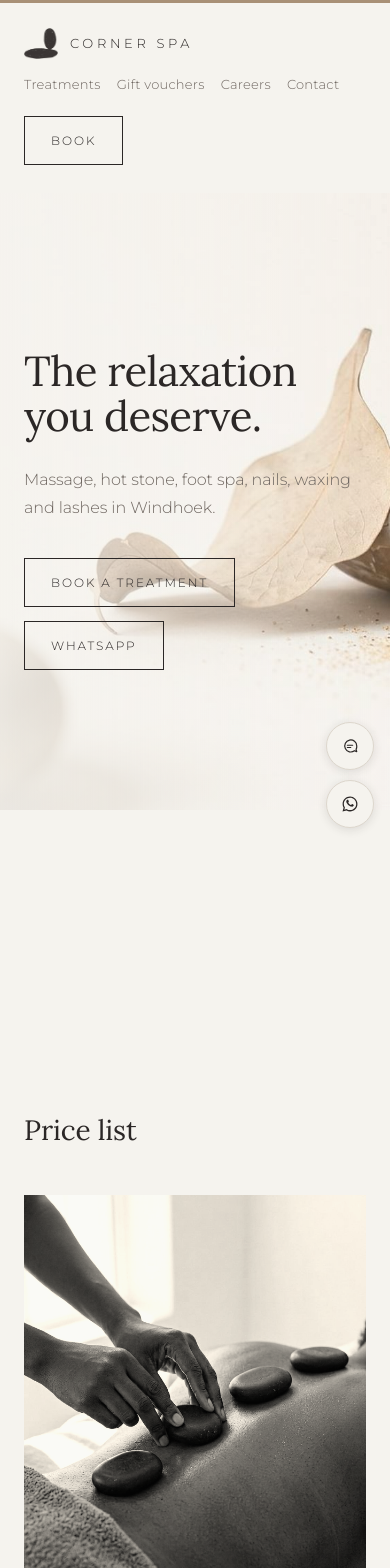
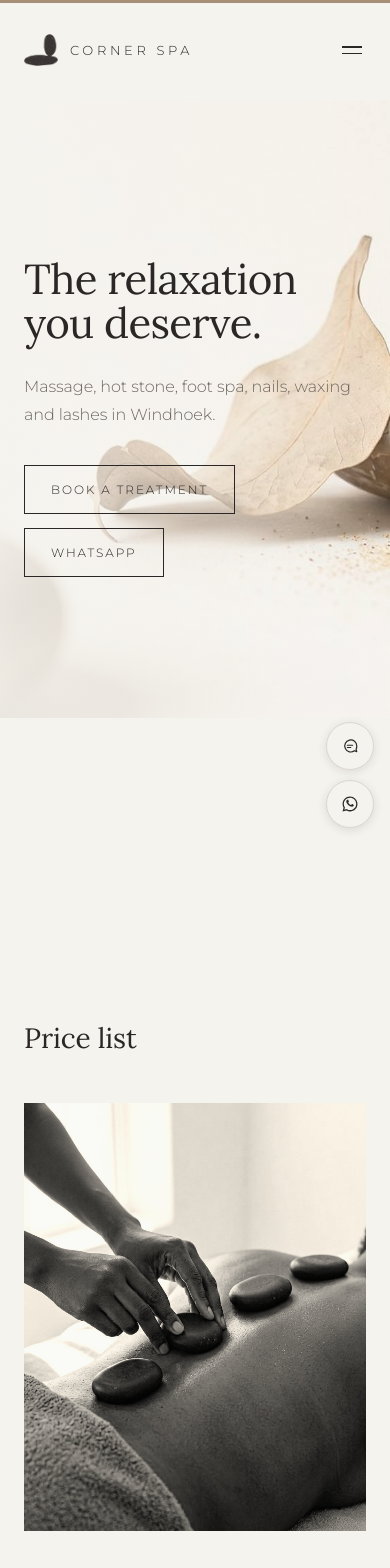
Before and after one commit to tangison/corner-spa, a Next.js app: page / in a window 390 px wide. Shown: the top 1568 px of the page. Built offline with nearby package versions, Linux system fonts and the light colour scheme.

Commit message:
Hamburger drawer under the sticky header: single nav source for both surfaces, 44px targets, Esc and outside-tap close, visibility-driven slide, reduced-motion off switch

```diff
--- a/src/app/globals.css
+++ b/src/app/globals.css
@@ -959,20 +959,43 @@ a:focus-visible { outline: 2px solid var(--sand); outline-offset: 3px; }
 .c-band-divider { width: 1px; align-self: stretch; min-height: 56px; background: var(--line); }
 @media (max-width: 560px) { .c-band-divider { display: none; } .c-band-logos { gap: 26px; } }
 
-/* Header nav (Careers link beside Book). */
+/* Header nav: four quiet links plus Book on desktop; a hamburger drawer
+   below 700px, where the same five targets stop fitting beside the brand. */
 .header-nav { display: flex; align-items: center; gap: 18px; }
 .nav-link { font-size: 13px; letter-spacing: .02em; text-decoration: none; color: var(--mute); padding: 10px 0; position: relative; transition: color var(--sc-d-fast) var(--sc-ease-out); }
 .nav-link::after { content: ""; position: absolute; left: 0; right: 0; bottom: 4px; height: 1px; background: var(--ink); transform: scaleX(0); transform-origin: left; transition: transform var(--sc-d-fast) var(--sc-ease-out); }
 .nav-link:hover, .nav-link:focus-visible { color: var(--ink); }
 .nav-link:hover::after, .nav-link:focus-visible::after { transform: scaleX(1); }
 .nav-link:focus-visible { outline: 2px solid var(--sand); outline-offset: 3px; }
-@media (max-width: 560px) { .nav-link { letter-spacing: .02em; } }
 
-/* Three nav links + the Book button overflow a 360px phone on one line
-   with the brand: the nav drops to its own row and spreads out instead. */
-@media (max-width: 560px) {
-  header.site { flex-wrap: wrap; row-gap: 4px; }
-  .header-nav { width: 100%; justify-content: flex-start; flex-wrap: wrap; gap: 10px 16px; }
+/* Hamburger: a 44px target with two authored strokes that cross into an X.
+   The drawer is a disclosure pinned under the sticky header, not a modal:
+   the page keeps scrolling, Esc and outside taps close it, and visibility
+   (not display) animates it while keeping closed links out of tab order. */
+.menu-btn { display: none; }
+.mobile-nav { position: absolute; top: 100%; left: 0; right: 0; z-index: 45; background: var(--bg); border-bottom: 1px solid var(--line); box-shadow: 0 16px 32px rgba(43, 39, 38, .10); transform: translateY(-10px); opacity: 0; visibility: hidden; transition: transform .3s cubic-bezier(.16, 1, .3, 1), opacity var(--sc-d-base) var(--sc-ease-out), visibility 0s linear .3s; }
+.mobile-nav.open { transform: none; opacity: 1; visibility: visible; transition-delay: 0s; }
+.mobile-nav .w { padding-top: 6px; padding-bottom: 12px; }
+.mnav-link { display: flex; align-items: center; min-height: 46px; font-size: 15px; letter-spacing: .02em; color: var(--ink); text-decoration: none; border-bottom: 1px solid var(--line); }
+.mnav-link:hover, .mnav-link:focus-visible { color: var(--sand); }
+.mnav-link:focus-visible { outline: 2px solid var(--sand); outline-offset: 3px; }
+.mnav-book { margin: 14px 0 4px; }
+.mnav-book .btn { min-height: 44px; }
+@media (max-width: 700px) {
+  .header-nav { display: none; }
+  .menu-btn { display: grid; place-items: center; width: 44px; height: 44px; margin-right: -8px; background: none; border: 0; padding: 0; cursor: pointer; }
+  .menu-btn:focus-visible { outline: 2px solid var(--sand); outline-offset: 3px; }
+  .menu-btn:active { transform: scale(.97); }
+  .menu-icon { position: relative; display: block; width: 20px; height: 12px; }
+  .menu-icon span { position: absolute; left: 0; right: 0; height: 1.5px; background: var(--ink); transition: transform var(--sc-d-base) var(--sc-ease-out); }
+  .menu-icon span:first-child { top: 2px; }
+  .menu-icon span:last-child { bottom: 2px; }
+  .menu-btn[aria-expanded="true"] .menu-icon span:first-child { transform: translateY(3.25px) rotate(45deg); }
+  .menu-btn[aria-expanded="true"] .menu-icon span:last-child { transform: translateY(-3.25px) rotate(-45deg); }
+}
+@media (prefers-reduced-motion: reduce) {
+  .mobile-nav { transition: none; }
+  .menu-icon span { transition: none; }
 }
 
 /* ---------------------------------------------------------------------
--- a/src/components/corner/header.tsx
+++ b/src/components/corner/header.tsx
@@ -1,10 +1,22 @@
 "use client";
 
-import { useEffect, useState } from "react";
+import { useEffect, useRef, useState } from "react";
 import { MEDIA, track } from "@/lib/spa";
+
+// One nav source for both surfaces: the inline row on desktop, the drawer
+// under the sticky header on mobile. Same labels, same order, same events.
+const NAV = [
+  { label: "Treatments", href: "/#treatments", event: "nav_treatments_click" },
+  { label: "Gift vouchers", href: "/vouchers", event: "nav_vouchers_click" },
+  { label: "Careers", href: "/careers", event: "nav_careers_click" },
+  { label: "Contact", href: "/contact", event: "nav_contact_click" },
+];
 
 export function SiteHeader() {
   const [scrolled, setScrolled] = useState(false);
+  const [open, setOpen] = useState(false);
+  const rootRef = useRef<HTMLDivElement>(null);
+  const btnRef = useRef<HTMLButtonElement>(null);
 
   useEffect(() => {
     const onScroll = () => setScrolled(window.scrollY > 24);
@@ -13,8 +25,30 @@ export function SiteHeader() {
     return () => window.removeEventListener("scroll", onScroll);
   }, []);
 
+  // The drawer is a disclosure, not a modal: Esc closes it and hands focus
+  // back to the button, a tap outside the header closes it, and the page
+  // keeps scrolling behind it.
+  useEffect(() => {
+    if (!open) return;
+    const onKey = (e: KeyboardEvent) => {
+      if (e.key === "Escape") {
+        setOpen(false);
+        btnRef.current?.focus();
+      }
+    };
+    const onPointer = (e: PointerEvent) => {
+      if (rootRef.current && !rootRef.current.contains(e.target as Node)) setOpen(false);
+    };
+    document.addEventListener("keydown", onKey);
+    document.addEventListener("pointerdown", onPointer);
+    return () => {
+      document.removeEventListener("keydown", onKey);
+      document.removeEventListener("pointerdown", onPointer);
+    };
+  }, [open]);
+
   return (
-    <div className={`site-header${scrolled ? " scrolled" : ""}`}>
+    <div className={`site-header${scrolled ? " scrolled" : ""}`} ref={rootRef}>
       <div className="w">
         <header className="site">
           <a
@@ -40,24 +74,60 @@ export function SiteHeader() {
             Corner Spa
           </a>
           <nav className="header-nav" aria-label="Main">
-            <a className="nav-link" href="/#treatments" onClick={() => track("nav_treatments_click")}>
-              Treatments
-            </a>
-            <a className="nav-link" href="/vouchers" onClick={() => track("nav_vouchers_click")}>
-              Gift vouchers
-            </a>
-            <a className="nav-link" href="/careers" onClick={() => track("nav_careers_click")}>
-              Careers
-            </a>
-            <a className="nav-link" href="/contact" onClick={() => track("nav_contact_click")}>
-              Contact
-            </a>
+            {NAV.map((l) => (
+              <a key={l.href} className="nav-link" href={l.href} onClick={() => track(l.event)}>
+                {l.label}
+              </a>
+            ))}
             <a className="btn" href="/book" onClick={() => track("nav_book_click")}>
               Book
             </a>
           </nav>
+          <button
+            ref={btnRef}
+            type="button"
+            className="menu-btn"
+            aria-expanded={open}
+            aria-controls="mobile-nav"
+            aria-label={open ? "Close menu" : "Open menu"}
+            onClick={() => setOpen((v) => !v)}
+          >
+            <span className="menu-icon" aria-hidden="true">
+              <span />
+              <span />
+            </span>
+          </button>
         </header>
       </div>
+      <nav id="mobile-nav" className={`mobile-nav${open ? " open" : ""}`} aria-label="Mobile">
+        <div className="w">
+          {NAV.map((l) => (
+            <a
+              key={l.href}
+              className="mnav-link"
+              href={l.href}
+              onClick={() => {
+                track(l.event);
+                setOpen(false);
+              }}
+            >
+              {l.label}
+            </a>
+          ))}
+          <p className="mnav-book">
+            <a
+              className="btn"
+              href="/book"
+              onClick={() => {
+                track("nav_book_click");
+                setOpen(false);
+              }}
+            >
+              Book a treatment
+            </a>
+          </p>
+        </div>
+      </nav>
     </div>
   );
 }
```
